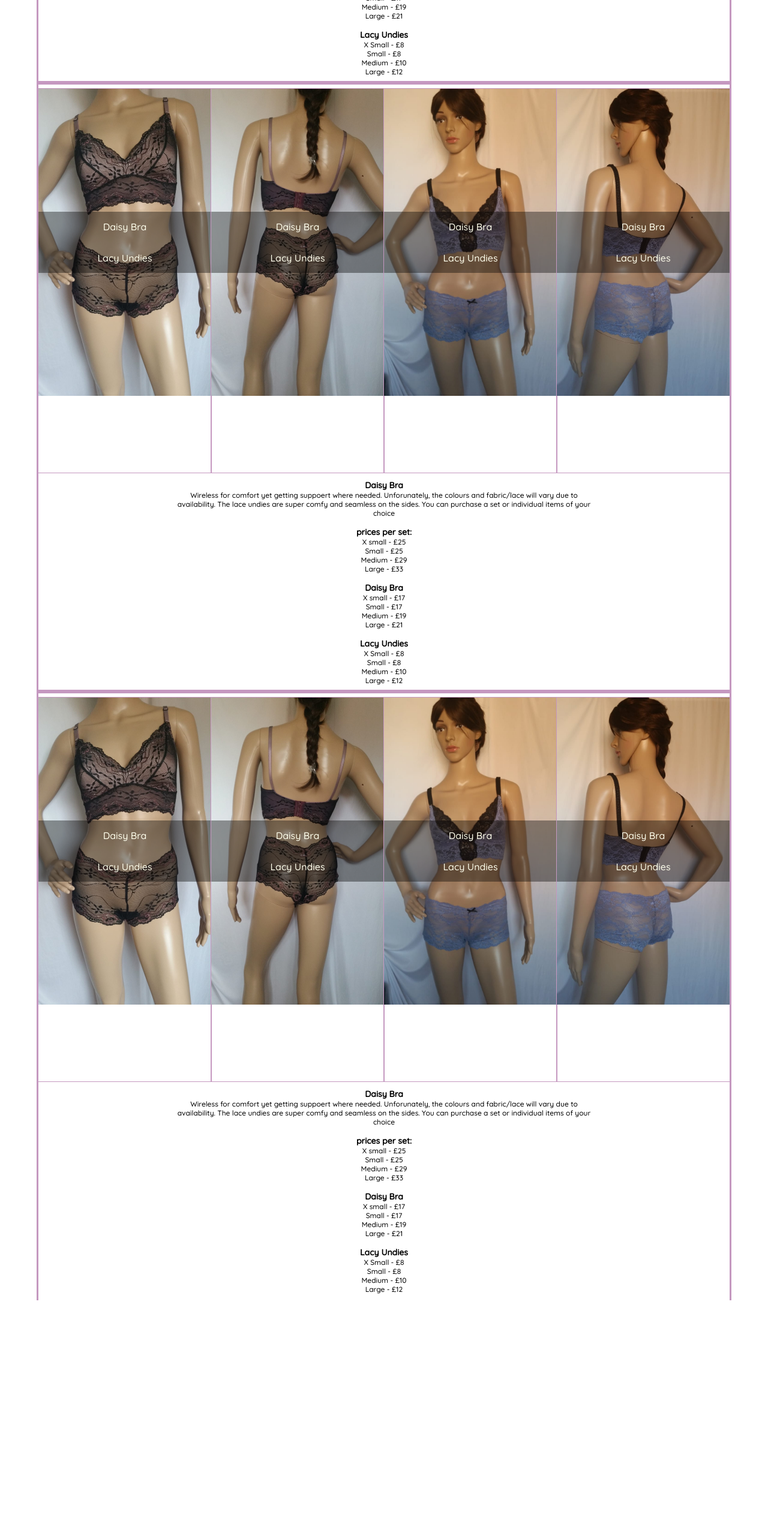
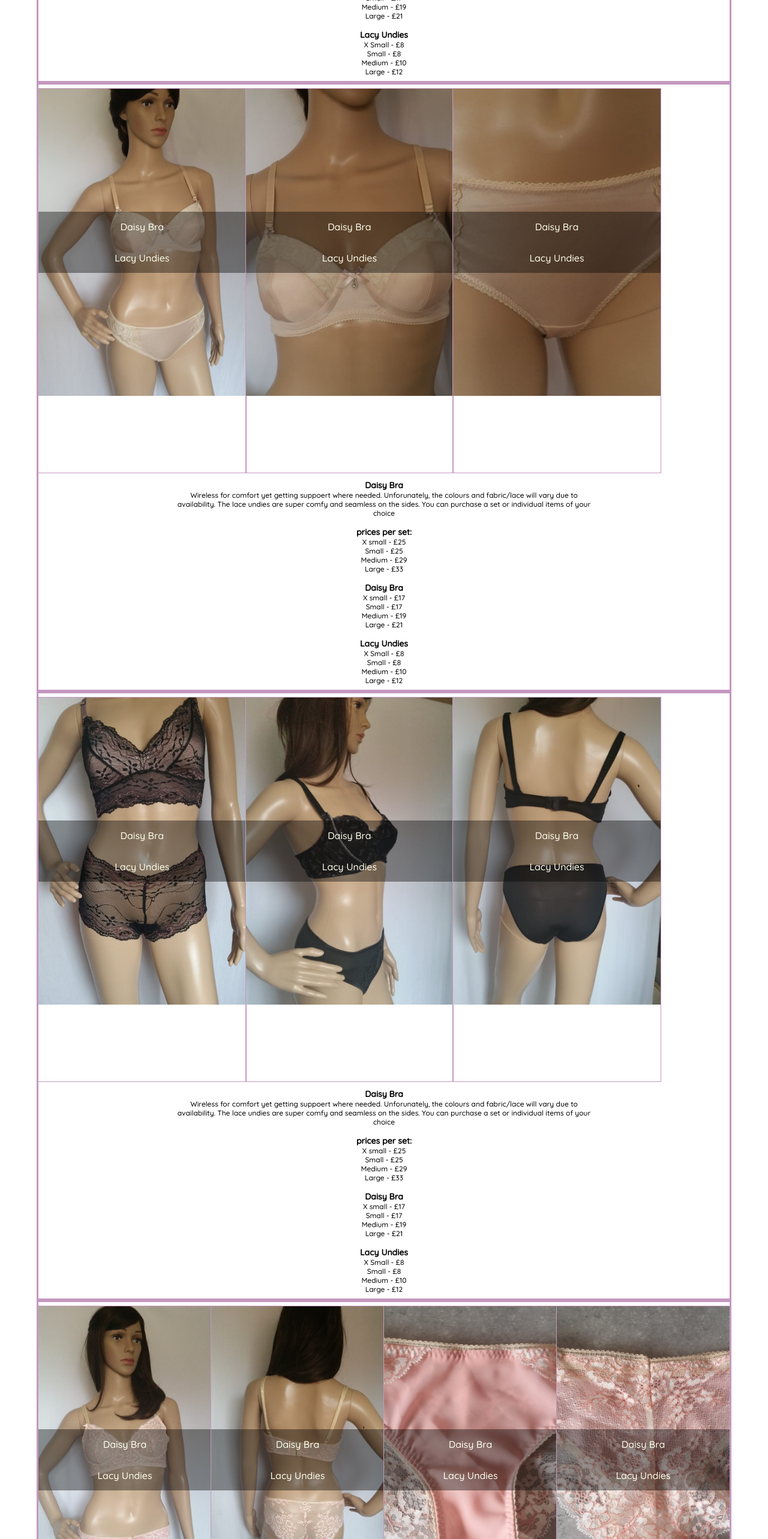
Before and after one commit to Russellgrd/complichic, a React (Create React App) app: page /lingerie in a window 1280 px wide. Shown: the part 1400-3966 px from the top of the page at 60% size. Before the commit the page ends 3568 px from the top, so only its background shows below. Built offline with nearby package versions, Linux system fonts and the light colour scheme; a web font is replaced by a local one.

Commit message:
added all lingerie photos to correct collection boxes

```diff
--- a/src/components/Lingerie.js
+++ b/src/components/Lingerie.js
@@ -76,11 +76,10 @@ const Lingerie = () => {
                     </div>
                 </div>
 
-
-                <div className="lingerieGallery-box lingerieGallery-daisybra-section">
+                <div className="lingerieGallery-box lingerieGallery-mayabra-section">
                     <div className="lingerieGallery-box-photos">
                         <div className="lingerieCard">
-                            <div className="lingeriePhoto photo1">
+                            <div className="lingeriePhoto photo5">
                                 <div className="lingeriePhoto-textbox">
                                     <p>Daisy Bra</p>
                                     <p>Lacy Undies</p>
@@ -88,7 +87,7 @@ const Lingerie = () => {
                             </div>
                         </div>
                         <div className="lingerieCard">
-                            <div className="lingeriePhoto photo2">
+                            <div className="lingeriePhoto photo6">
                                 <div className="lingeriePhoto-textbox">
                                     <p>Daisy Bra</p>
                                     <p>Lacy Undies</p>
@@ -96,15 +95,7 @@ const Lingerie = () => {
                             </div>
                         </div>
                         <div className="lingerieCard">
-                            <div className="lingeriePhoto photo3">
-                                <div className="lingeriePhoto-textbox">
-                                    <p>Daisy Bra</p>
-                                    <p>Lacy Undies</p>
-                                </div>
-                            </div>
-                        </div>
-                        <div className="lingerieCard">
-                            <div className="lingeriePhoto photo4">
+                            <div className="lingeriePhoto photo7">
                                 <div className="lingeriePhoto-textbox">
                                     <p>Daisy Bra</p>
                                     <p>Lacy Undies</p>
@@ -136,10 +127,10 @@ const Lingerie = () => {
                     </div>
                 </div>
 
-                <div className="lingerieGallery-box lingerieGallery-daisybra-section">
+                <div className="lingerieGallery-box lingerieGallery-blackbeauty-section">
                     <div className="lingerieGallery-box-photos">
                         <div className="lingerieCard">
-                            <div className="lingeriePhoto photo1">
+                            <div className="lingeriePhoto photo8">
                                 <div className="lingeriePhoto-textbox">
                                     <p>Daisy Bra</p>
                                     <p>Lacy Undies</p>
@@ -147,7 +138,7 @@ const Lingerie = () => {
                             </div>
                         </div>
                         <div className="lingerieCard">
-                            <div className="lingeriePhoto photo2">
+                            <div className="lingeriePhoto photo9">
                                 <div className="lingeriePhoto-textbox">
                                     <p>Daisy Bra</p>
                                     <p>Lacy Undies</p>
@@ -155,7 +146,42 @@ const Lingerie = () => {
                             </div>
                         </div>
                         <div className="lingerieCard">
-                            <div className="lingeriePhoto photo3">
+                            <div className="lingeriePhoto photo10">
+                                <div className="lingeriePhoto-textbox">
+                                    <p>Daisy Bra</p>
+                                    <p>Lacy Undies</p>
+                                </div>
+                            </div>
+                        </div>
+                    </div>
+                    <div className="lingerieGallery-box-textandpricing">
+                        <h3>Daisy Bra</h3>
+                        <p>Wireless for comfort yet getting suppoert where needed.  Unforunately, the colours and fabric/lace will vary due to availability.  The lace undies are super comfy and seamless on the sides.  You can purchase a set or individual items of your choice</p>
+                        <br/ >
+                        <h3>prices per set:</h3>
+                        <p>X small - £25</p>
+                        <p>Small - £25</p>
+                        <p>Medium - £29</p>
+                        <p>Large - £33</p>
+                        <br/>
+                        <h3>Daisy Bra</h3>
+                        <p>X small - £17</p>
+                        <p>Small - £17</p>
+                        <p>Medium - £19</p>
+                        <p>Large - £21</p>
+                        <br/>
+                        <h3>Lacy Undies</h3>
+                        <p>X Small - £8</p>
+                        <p>Small - £8</p>
+                        <p>Medium - £10</p>
+                        <p>Large - £12</p>
+                    </div>
+                </div>
+
+                <div className="lingerieGallery-box lingerieGallery-madalynne-section">
+                    <div className="lingerieGallery-box-photos">
+                        <div className="lingerieCard">
+                            <div className="lingeriePhoto photo11">
                                 <div className="lingeriePhoto-textbox">
                                     <p>Daisy Bra</p>
                                     <p>Lacy Undies</p>
@@ -163,7 +189,23 @@ const Lingerie = () => {
                             </div>
                         </div>
                         <div className="lingerieCard">
-                            <div className="lingeriePhoto photo4">
+                            <div className="lingeriePhoto photo12">
+                                <div className="lingeriePhoto-textbox">
+                                    <p>Daisy Bra</p>
+                                    <p>Lacy Undies</p>
+                                </div>
+                            </div>
+                        </div>
+                        <div className="lingerieCard">
+                            <div className="lingeriePhoto photo13">
+                                <div className="lingeriePhoto-textbox">
+                                    <p>Daisy Bra</p>
+                                    <p>Lacy Undies</p>
+                                </div>
+                            </div>
+                        </div>
+                        <div className="lingerieCard">
+                            <div className="lingeriePhoto photo14">
                                 <div className="lingeriePhoto-textbox">
                                     <p>Daisy Bra</p>
                                     <p>Lacy Undies</p>
@@ -199,8 +241,6 @@ const Lingerie = () => {
 
 
 
-
-
             </div>
         </div>
     )
```
